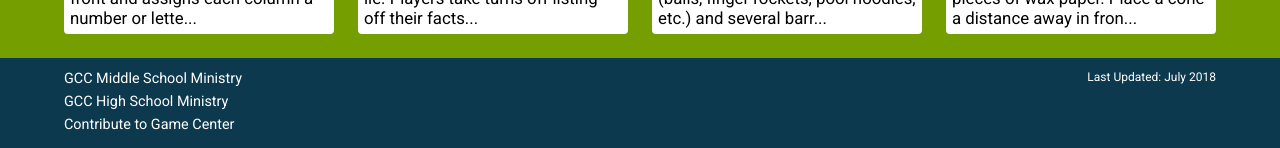
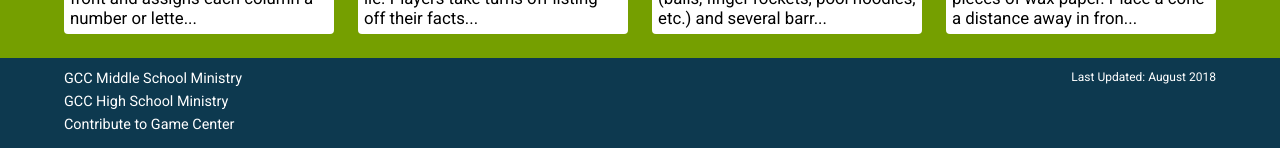
Before and after one commit to dev-nicolaos/gsm-games, an Angular app: page / in a window 1280 px wide. Shown: the part 3136-3284 px from the top of the page. Built offline with nearby package versions, Linux system fonts and the light colour scheme.

Commit message:
update app metadata

```diff
--- a/package.json
+++ b/package.json
@@ -1,6 +1,6 @@
 {
   "name": "gsm-games",
-  "version": "1.1.1",
+  "version": "1.1.2",
   "license": "MIT",
   "scripts": {
     "ng": "ng",
--- a/src/app/app.component.html
+++ b/src/app/app.component.html
@@ -15,5 +15,5 @@
     <a href="https://glenwoodcc.org/mission/local/high-school-ministry">GCC High School Ministry</a>
     <a routerLink="/contribute">Contribute to Game Center</a>
   </div>
-  <div class="timestamp">Last Updated: <time datetime="2018-07">July 2018</time></div>
+  <div class="timestamp">Last Updated: <time datetime="2018-08">August 2018</time></div>
 </footer>
```
